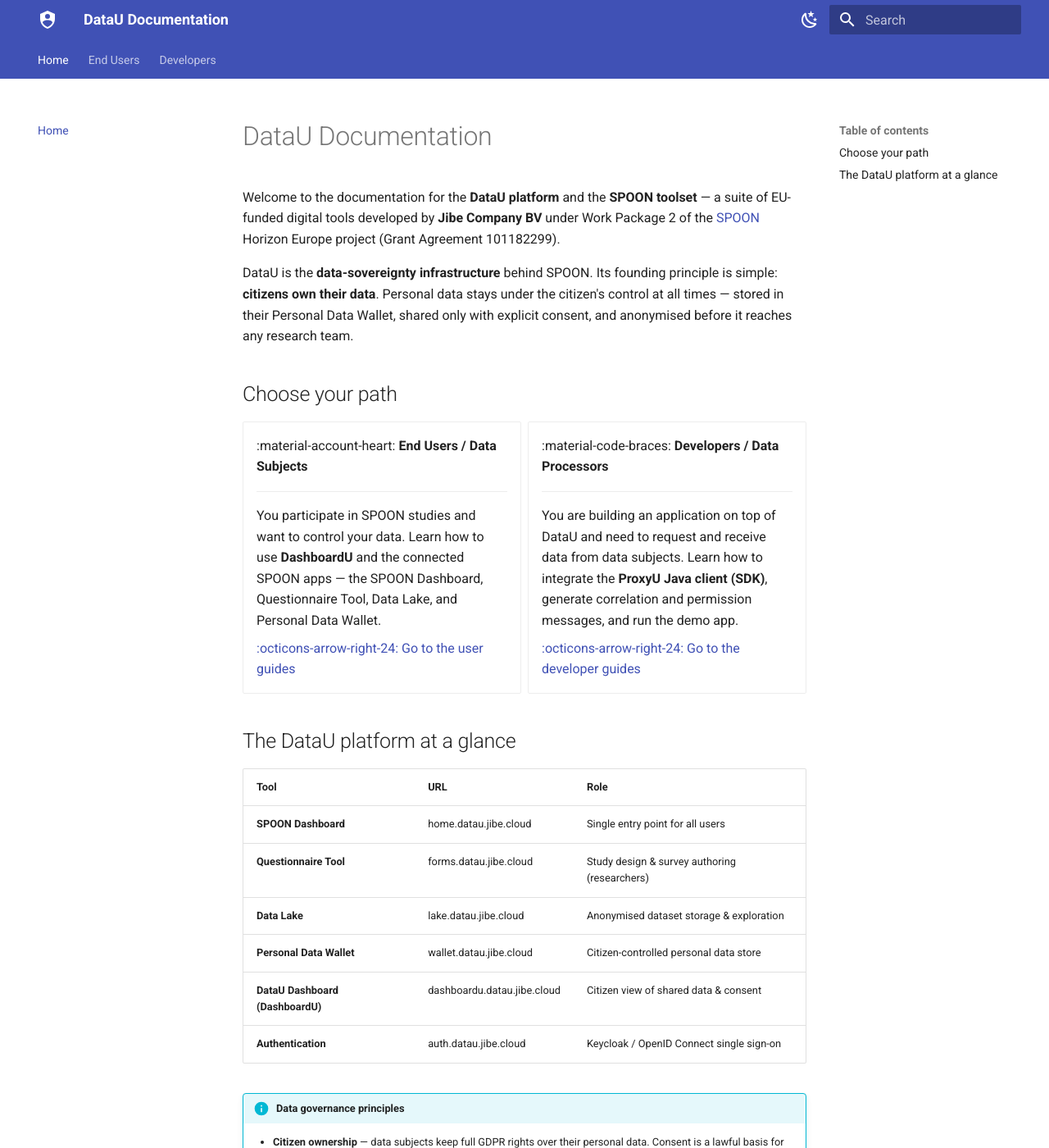
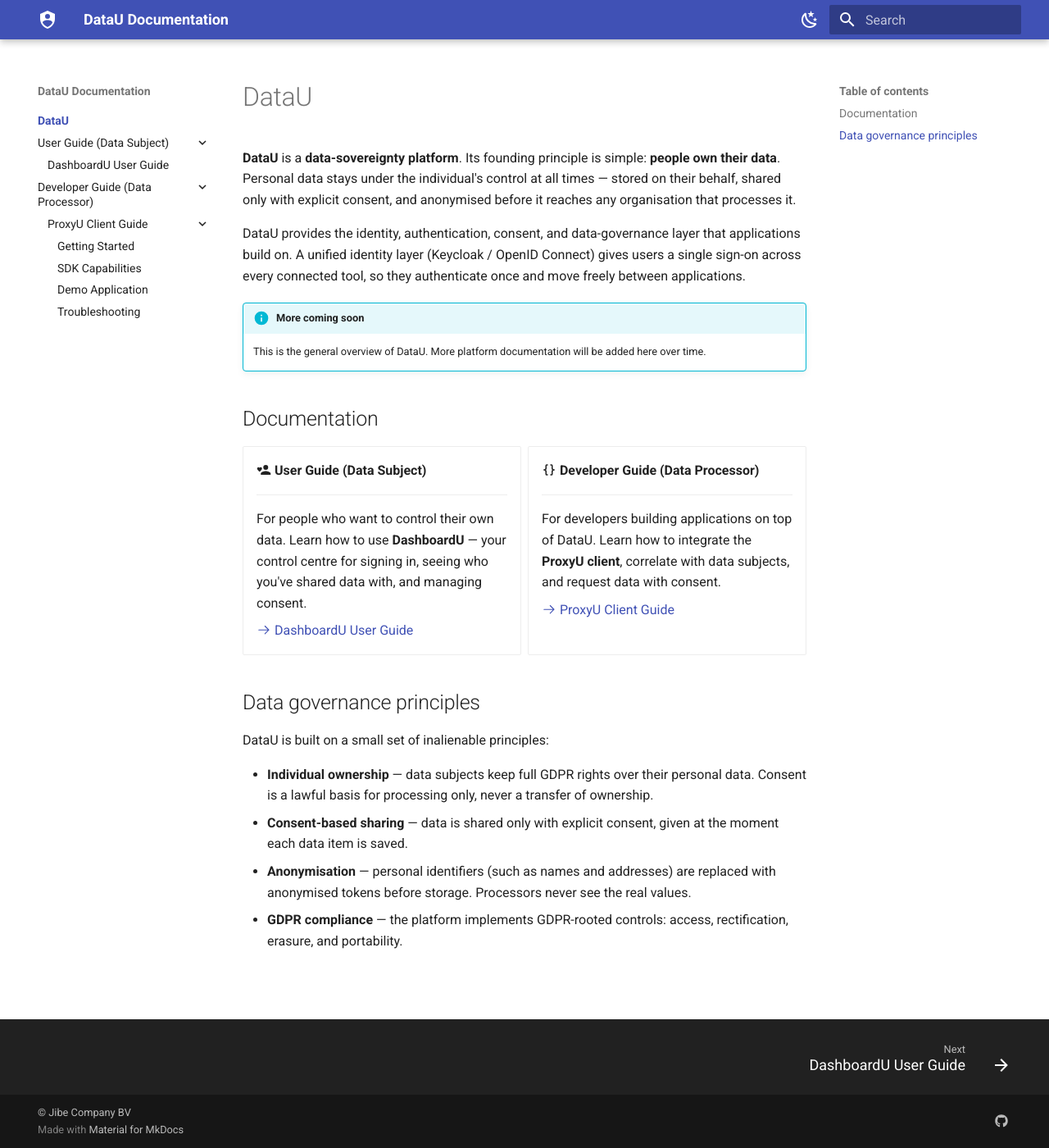
Before and after one commit to jibecompany/datau-docs, an MkDocs documentation site: the page built from docs/index.md, in a window 1280 px wide and 1400 px high. Shown: the whole window at 82% size. Built offline with MkDocs 1.6.1 and Material for MkDocs 9.7.7, drawn with Linux system fonts in a browser that asks for light colours; some of the changed text lies outside the part shown.

Commit message:
Restructure nav around DataU; drop SPOON from home & sidebar; fix icons
- Single DataU sidebar tree: DataU overview → User Guide (Data Subject) →
  Developer Guide (Data Processor) → ProxyU Client Guide
- Home page is now a general DataU overview with no SPOON references
- Remove SPOON connected-apps guides and data-subjects index from nav
- Add pymdownx.emoji so :material-*: / :octicons-*: icons render as SVG
- De-SPOON the DashboardU guide wording

Co-Authored-By: Claude Opus 4.8 (1M context) <noreply@anthropic.com>

```diff
--- a/docs/data-subjects/connected-apps/index.md
+++ /dev/null
@@ -1,15 +0,0 @@
-# Connected Apps
-
-**Connected apps** are the tools you can open from your DataU account. They all share a single
-sign-on session managed by DataU, so once you log in you can move between them freely — and every
-one of them respects the same consent and data-sovereignty rules.
-
-The apps you see depend on your account role: citizens see the tools for managing and sharing their
-own data, while researchers see the tools for designing studies and exploring anonymised results.
-
-## SPOON Project
-
-The main set of connected apps is the **SPOON toolset** — the EU-funded digital tools built for the
-SPOON Horizon Europe project.
-
-[:octicons-arrow-right-24: Open the SPOON Project guides](spoon/index.md)
--- a/docs/data-subjects/connected-apps/spoon/data-lake.md
+++ /dev/null
@@ -1,59 +0,0 @@
-# Spoon Data Lake
-
-## Overview
-
-The **Spoon Data Lake** (v0.0.7) at [lake.datau.jibe.cloud](https://lake.datau.jibe.cloud) is the
-centralised data repository for the SPOON research programme. A Jibe-owned component and a key
-deliverable of Work Package 2, DataLake v1.0 was completed in **March 2026**. It stores, organises,
-and provides access to **anonymised datasets** collected through SPOON studies — primarily from
-questionnaire responses exported by researchers.
-
-The Data Lake is designed for research teams who need to explore aggregated, anonymised results from
-citizen-participation studies. It is the bridge between raw data collection (the Questionnaire Tool)
-and downstream analysis — a clean, structured, privacy-safe environment for browsing study results.
-
-The Data Lake operates under **partition-by-purpose** access rules: data is only accessible to
-authorised parties for the specific purposes for which it was collected. All personally identifiable
-information is automatically anonymised before storage, preserving analytical value while remaining
-GDPR-compliant.
-
-## Getting started
-
-1. Navigate to [https://lake.datau.jibe.cloud](https://lake.datau.jibe.cloud).
-2. Click **Explore the lake** to go directly to the Datasets list, or **Log in** (top-right) to
-   authenticate.
-3. Once logged in, you can view all datasets and upload new ones.
-
-## Browsing datasets
-
-The Datasets page lists all uploaded files in a sortable table with columns:
-
-- **ID** — unique numeric identifier (e.g. 1001, 1002)
-- **Name** — dataset name, typically including a study-code suffix (e.g. `Demographics_2104`)
-- **Upload Date** — date and time the dataset was uploaded
-- **Actions** — eye icon (**👁**) to open and view the dataset
-
-Sort columns by clicking the column headers. Click the back arrow (**←**) to return to the datasets
-list from a detail view.
-
-### Naming convention
-
-Datasets follow the pattern **`StudyName_YYMM`** — e.g. `Demographics_2104` = April 2024 demographics
-dataset. Consistent naming makes datasets easy to identify at a glance.
-
-## Uploading a dataset
-
-1. Go to the Datasets page.
-2. Click **Upload CSV** (top-right button).
-3. Select a CSV file from your computer — **the first row must contain column headers**.
-4. The dataset appears immediately in the list with a new ID and the current timestamp.
-
-## Anonymisation
-
-Sensitive fields are automatically anonymised before storage. For example, an address field appears
-as `[ADDRESS_b36f7056]` — a unique but non-identifiable token. This ensures GDPR compliance while
-preserving data structure for research purposes.
-
-!!! warning "Researchers never see real personal identifiers"
-    The mapping between anonymised tokens and real identities is controlled exclusively by the DataU
-    platform.
--- a/docs/data-subjects/connected-apps/spoon/personal-data-wallet.md
+++ /dev/null
@@ -1,78 +0,0 @@
-# Personal Data Wallet
-
-## Overview
-
-The **Personal Data Wallet** (v0.0.9) at [wallet.datau.jibe.cloud](https://wallet.datau.jibe.cloud)
-is the citizen-facing data-control layer of the DataU platform. It empowers you to take ownership of
-your personal data by storing it in a structured, categorised wallet that you fully control.
-
-The wallet implements GDPR-rooted controls — **access, rectification, erasure, and portability** —
-giving you genuine data sovereignty rather than passive participation. Rather than having data
-collected in the background, you actively choose which data items to add, categorise each item, and
-give **explicit consent** each time an item is saved and made available for sharing with a research
-organisation or application.
-
-The wallet covers a comprehensive range of food-related and sociodemographic data types — from basic
-identity (name, age, address) to detailed food-behaviour attributes (planning persona, shopping
-habits, food-label attitudes, dietary preferences, sustainability factors).
-
-You can connect the wallet to the SPOON Dashboard and other apps, and at any point review what data
-you have shared and with whom via [DashboardU](../../dashboardu.md).
-
-## Getting started
-
-1. Navigate to [https://wallet.datau.jibe.cloud](https://wallet.datau.jibe.cloud), or open it from
-   the SPOON Dashboard.
-2. Log in with your DataU account.
-3. The home screen shows **Welcome, [Name]!** and a list of your current data items.
-4. If no items exist yet, click **+ Create a new Data Item** to add your first one.
-
-## Creating a data item
-
-Click **+ Create a new Data Item** to open the creation form with three fields:
-
-- **Title** — select the type of data from a dropdown list (see [Available data types](#available-data-types)).
-- **Category** — classify the data: `IDENTITY`, `CONTACT`, `FINANCIAL`, `HEALTH`, or `MISC`.
-- **Value** — enter the actual data value in the text area.
-
-!!! warning "Consent is mandatory"
-    Click **Save** and you will be redirected to DataU to give consent for sharing this data item.
-    This consent step is **mandatory** and ensures you explicitly authorise any use of your data.
-    Click **Back** to cancel without saving.
-
-## Available data types
-
-=== "Identity & Contact"
-
-    - Name, First Name, Last Name, Email, Phone Number
-    - Address, Country, Region, Nationality, Language, Religion
-    - Age, Age Range, Gender, Education, Occupation, Income
-    - Household Size, Household Type
-
-=== "Health & Physical"
-
-    - Health Status, Height, Weight, Diet-related diseases, Mobility
-    - Vegan, Vegetarian, Flexitarian, Pescatarian, Omnivore
-    - Animal-based foods, Plant-based foods, Fresh fruits, Fresh vegetables
-    - Gluten-free foods, Milk and dairy products, Organic products
-
-=== "Food behaviour & shopping"
-
-    - Planning Persona, Meal Planning Horizon, Pre-Trip Meal Planning
-    - Shopping List Frequency / Adherence, Trip Planning Extent Score
-    - Top Buying Influences Ranked, Primary Priority Selection, Primary Purchase Location
-    - Unplanned Item Count, Bulk Buying Frequency Score, Promotions Influence Level
-    - Place of purchase, Main Store Type Category, Store Accessibility Easy Score
-    - Food Label Attitude (Trust, Understanding, Environmental/Social/Price Info, Visual Format, …)
-    - Food Label Recognition, Food Options Satisfaction, Food Offering Health
-    - Dietary Alignment Score, Planning Confidence Score, Planning Barrier, Planning Tool
-    - Waste Consideration Frequency, Disposal frequency / quantity / reasons
-    - Eco-score, Carbon footprint, Packaging type, Sustainability factors
-    - Transportation, Access Method, Access Improvement Factors, Hard-To-Find Products
-    - Photo Upload
-
-## Sidebar
-
-- **Connected Apps** — quick link back to the SPOON Dashboard
-- **Documents → Terms & Conditions** — platform T&Cs PDF
-- Your user profile: name, email, initials avatar, and **⋯** menu for account options
--- a/docs/data-subjects/connected-apps/spoon/questionnaire-tool.md
+++ /dev/null
@@ -1,79 +0,0 @@
-# Questionnaire Tool
-
-## Overview
-
-The **Questionnaire Tool** (v0.0.18) at [forms.datau.jibe.cloud](https://forms.datau.jibe.cloud) —
-referred to in WP2 documentation as the *Questionnaire Generator* — is the researcher-facing survey
-platform of the SPOON toolset.
-
-It lets research teams design, publish, and manage multi-format questionnaires that collect data on
-citizens' food habits, shopping behaviours, dietary preferences, and attitudes toward food labels
-and sustainability. Partners across the 16-partner SPOON consortium use this tool to build their
-study instruments rather than building their own data-collection apps.
-
-Questionnaires are distributed to citizen participants via a **shareable link**. Responses are
-collected securely and linked to citizen DataU accounts, ensuring consent-based data handling
-throughout. Collected data can be exported as CSV and uploaded to the Spoon Data Lake for anonymised
-analysis.
-
-!!! info "Citizen view"
-    Citizens who open the Questionnaire Tool from their account see only the questionnaires they have
-    responded to. The view is **read-only** and shows no creation options.
-
-## Managing questionnaires
-
-The home page lists all questionnaires. Each card displays:
-
-- Title and description
-- **Status** — Published or Draft
-- **Role** — Owner or Collaborator
-- Number of questions and number of responses collected
-
-### Actions available per questionnaire
-
-- **View** — preview the questionnaire as respondents see it
-- **Duplicate** — copy it as a new starting point
-- **Responses** — view all submissions and export as CSV
-
-## Building a questionnaire
-
-Click **Create a new Questionnaire** to open the Questionnaire Builder. The builder provides a title
-field (max 255 characters), a description field, Questionnaire Settings, and a **Create a new
-Question** button.
-
-### Supported question types
-
-- **Short text** — free-text single-line answer
-- **Single choice** — radio buttons, one answer only
-- **Multiple choice** — checkboxes, select all that apply (with optional min/max limits)
-- **Scale** — numeric rating 1–5 with custom end labels
-- **Ranking** — drag-and-drop ordering with a maximum selection limit
-- **Image upload** — respondents upload photos (can be marked optional)
-- **Matching / Connect** — connect items to positions
-- **Likert / Agreement** — agree/disagree statements rated 1–5
-
-### Saving and publishing
-
-- **Preview** — see the respondent view at any time
-- **Save** — save a draft without publishing
-- **Share** — publish the questionnaire and generate a shareable link for respondents
-
-Questions marked with **\*** are required. Status changes to **Published** once the questionnaire is
-shared.
-
-## Viewing & exporting responses
-
-Open **Responses** on any questionnaire to see all submissions. Each response shows:
-
-- Response number and submission timestamp
-- **Submitted by** (email address of respondent)
-- All answers, including "No Response" for skipped questions
-
-Click **Export CSV** (top-right) to download all responses as a spreadsheet for external analysis or
-upload to the Data Lake.
-
-## Sidebar
-
-- **Connected Apps** — quick link back to the SPOON Dashboard
-- **Documents → Terms & Conditions** — platform T&Cs PDF
-- Your user profile: name, email, initials avatar
--- a/docs/data-subjects/connected-apps/spoon/spoon-dashboard.md
+++ /dev/null
@@ -1,55 +0,0 @@
-# SPOON Dashboard
-
-## Overview
-
-The **SPOON Dashboard** (v0.0.5) at [home.datau.jibe.cloud](https://home.datau.jibe.cloud) is the
-single entry point for all users — both citizens and researchers. It is the common home for the
-SPOON toolset.
-
-After you log in with a DataU account, the Home Dashboard automatically displays **only the tools
-relevant to your account role**. Everyone — researchers and citizens alike — uses the same URL and
-login page.
-
-## Getting started
-
-### Accessing the Dashboard
-
-1. Navigate to [https://home.datau.jibe.cloud](https://home.datau.jibe.cloud).
-2. Click **Continue with DataU** to sign in with your DataU account.
-3. New users: click **Register** to create a DataU account first.
-4. After login you land on the Home Dashboard showing your available tools.
-
-### Navigation
-
-Use the sidebar toggle (**☰**, top-left) to expand or collapse the left navigation panel. The
-sidebar shows the app name and version, your user profile (name, email, initials avatar), and links
-to connected tools. You can change the language via the **English** button in the top-right corner.
-
-## Available tools by role
-
-The Dashboard shows different tool cards depending on your account role. Each card shows a
-description, an **Open** button to launch the tool in a new tab, and a **Learn More** button for
-additional information.
-
-=== "Citizen / User account"
-
-    - **DataU** — manage consent for shared data (dashboardu.datau.jibe.cloud)
-    - **Questionnaire Tool** — view completed questionnaires (forms.datau.jibe.cloud)
-    - **Personal Data Wallet** — manage and share personal data items (wallet.datau.jibe.cloud)
-    - **Spoon Data Lake** — explore anonymised study results (lake.datau.jibe.cloud)
-
-=== "Researcher / Admin account"
-
-    - **Questionnaire Tool** — create and manage food-habits surveys (forms.datau.jibe.cloud)
-    - **Spoon Data Lake** — explore anonymised study datasets (lake.datau.jibe.cloud)
-
-!!! note "Figure — SPOON Dashboard showing available tool cards"
-    *Screenshot to be added.*
-
-## User profile & account
-
-Your profile is shown at the bottom-left of the sidebar, displaying your name, email address, and an
-initials avatar. Click the **⋯** menu next to your name for account options including logout.
-
-All SPOON tools share a single sign-on session managed by DataU at `auth.datau.jibe.cloud` using
-OpenID Connect (OIDC).
--- a/docs/index.md
+++ b/docs/index.md
@@ -1,55 +1,50 @@
-# DataU Documentation
+# DataU
 
-Welcome to the documentation for the **DataU platform** and the **SPOON toolset** — a suite of
-EU-funded digital tools developed by **Jibe Company BV** under Work Package 2 of the
-[SPOON](https://www.spoon-he.eu/) Horizon Europe project (Grant Agreement 101182299).
+**DataU** is a **data-sovereignty platform**. Its founding principle is simple: **people own their
+data**. Personal data stays under the individual's control at all times — stored on their behalf,
+shared only with explicit consent, and anonymised before it reaches any organisation that processes
+it.
 
-DataU is the **data-sovereignty infrastructure** behind SPOON. Its founding principle is simple:
-**citizens own their data**. Personal data stays under the citizen's control at all times — stored
-in their Personal Data Wallet, shared only with explicit consent, and anonymised before it reaches
-any research team.
+DataU provides the identity, authentication, consent, and data-governance layer that applications
+build on. A unified identity layer (Keycloak / OpenID Connect) gives users a single sign-on across
+every connected tool, so they authenticate once and move freely between applications.
 
-## Choose your path
+!!! info "More coming soon"
+    This is the general overview of DataU. More platform documentation will be added here over time.
+
+## Documentation
 
 <div class="grid cards" markdown>
 
--   :material-account-heart: **End Users / Data Subjects**
+-   :material-account-heart: **User Guide (Data Subject)**
 
     ---
 
-    You participate in SPOON studies and want to control your data. Learn how to use **DashboardU**
-    and the connected SPOON apps — the SPOON Dashboard, Questionnaire Tool, Data Lake, and Personal
-    Data Wallet.
+    For people who want to control their own data. Learn how to use **DashboardU** — your control
+    centre for signing in, seeing who you've shared data with, and managing consent.
 
-    [:octicons-arrow-right-24: Go to the user guides](data-subjects/index.md)
+    [:octicons-arrow-right-24: DashboardU User Guide](data-subjects/dashboardu.md)
 
--   :material-code-braces: **Developers / Data Processors**
+-   :material-code-braces: **Developer Guide (Data Processor)**
 
     ---
 
-    You are building an application on top of DataU and need to request and receive data from data
-    subjects. Learn how to integrate the **ProxyU Java client (SDK)**, generate correlation and
-    permission messages, and run the demo app.
+    For developers building applications on top of DataU. Learn how to integrate the **ProxyU
+    client**, correlate with data subjects, and request data with consent.
 
-    [:octicons-arrow-right-24: Go to the developer guides](developers/index.md)
+    [:octicons-arrow-right-24: ProxyU Client Guide](developers/index.md)
 
 </div>
 
-## The DataU platform at a glance
+## Data governance principles
 
-| Tool | URL | Role |
-| --- | --- | --- |
-| **SPOON Dashboard** | home.datau.jibe.cloud | Single entry point for all users |
-| **Questionnaire Tool** | forms.datau.jibe.cloud | Study design & survey authoring (researchers) |
-| **Data Lake** | lake.datau.jibe.cloud | Anonymised dataset storage & exploration |
-| **Personal Data Wallet** | wallet.datau.jibe.cloud | Citizen-controlled personal data store |
-| **DataU Dashboard (DashboardU)** | dashboardu.datau.jibe.cloud | Citizen view of shared data & consent |
-| **Authentication** | auth.datau.jibe.cloud | Keycloak / OpenID Connect single sign-on |
+DataU is built on a small set of inalienable principles:
 
-!!! info "Data governance principles"
-    - **Citizen ownership** — data subjects keep full GDPR rights over their personal data.
-      Consent is a lawful basis for processing only, never a transfer of ownership.
-    - **Partner content ownership** — partners own the questionnaires and datasets they author;
-      Jibe hosts that content under an operational licence.
-    - **Platform ownership** — all DataU software and infrastructure is Jibe-owned, and remains so
-      after the SPOON project ends.
+- **Individual ownership** — data subjects keep full GDPR rights over their personal data. Consent
+  is a lawful basis for processing only, never a transfer of ownership.
+- **Consent-based sharing** — data is shared only with explicit consent, given at the moment each
+  data item is saved.
+- **Anonymisation** — personal identifiers (such as names and addresses) are replaced with
+  anonymised tokens before storage. Processors never see the real values.
+- **GDPR compliance** — the platform implements GDPR-rooted controls: access, rectification,
+  erasure, and portability.
--- a/mkdocs.yml
+++ b/mkdocs.yml
@@ -8,9 +8,9 @@ theme:
   icon:
     logo: material/shield-account
   features:
-    - navigation.tabs
     - navigation.sections
     - navigation.indexes
+    - navigation.expand
     - navigation.top
     - navigation.footer
     - content.code.copy
@@ -47,35 +47,30 @@ markdown_extensions:
   - pymdownx.tabbed:
       alternate_style: true
   - pymdownx.details
+  - pymdownx.emoji:
+      emoji_index: !!python/name:material.extensions.emoji.twemoji
+      emoji_generator: !!python/name:material.extensions.emoji.to_svg
 
 plugins:
   - search
 
 nav:
-  - Home: index.md
-  - End Users:
-      - data-subjects/index.md
-      - DashboardU User Guide: data-subjects/dashboardu.md
-      - Connected Apps:
-          - data-subjects/connected-apps/index.md
-          - SPOON Project:
-              - data-subjects/connected-apps/spoon/index.md
-              - SPOON Dashboard: data-subjects/connected-apps/spoon/spoon-dashboard.md
-              - Questionnaire Tool: data-subjects/connected-apps/spoon/questionnaire-tool.md
-              - Data Lake: data-subjects/connected-apps/spoon/data-lake.md
-              - Personal Data Wallet: data-subjects/connected-apps/spoon/personal-data-wallet.md
-  - Developers:
-      - developers/index.md
-      - ProxyU Java SDK:
-          - developers/proxyu-java-sdk/index.md
-          - Getting Started: developers/proxyu-java-sdk/getting-started.md
-          - SDK Capabilities: developers/proxyu-java-sdk/capabilities.md
-          - Demo Application: developers/proxyu-java-sdk/demo-app.md
-          - Troubleshooting: developers/proxyu-java-sdk/troubleshooting.md
+  - DataU:
+      - index.md
+      - User Guide (Data Subject):
+          - DashboardU User Guide: data-subjects/dashboardu.md
+      - Developer Guide (Data Processor):
+          - developers/index.md
+          - ProxyU Client Guide:
+              - developers/proxyu-java-sdk/index.md
+              - Getting Started: developers/proxyu-java-sdk/getting-started.md
+              - SDK Capabilities: developers/proxyu-java-sdk/capabilities.md
+              - Demo Application: developers/proxyu-java-sdk/demo-app.md
+              - Troubleshooting: developers/proxyu-java-sdk/troubleshooting.md
 
 extra:
   social:
     - icon: fontawesome/brands/github
       link: https://github.com/CosminUlaru/public-docs
 
-copyright: EU-funded · SPOON Project · Jibe Company BV
+copyright: © Jibe Company BV
```
Also changed, not shown: docs/data-subjects/connected-apps/spoon/index.md (deleted, +0 -45 lines), docs/data-subjects/dashboardu.md (+9 -12 lines), docs/data-subjects/index.md (deleted, +0 -41 lines).
